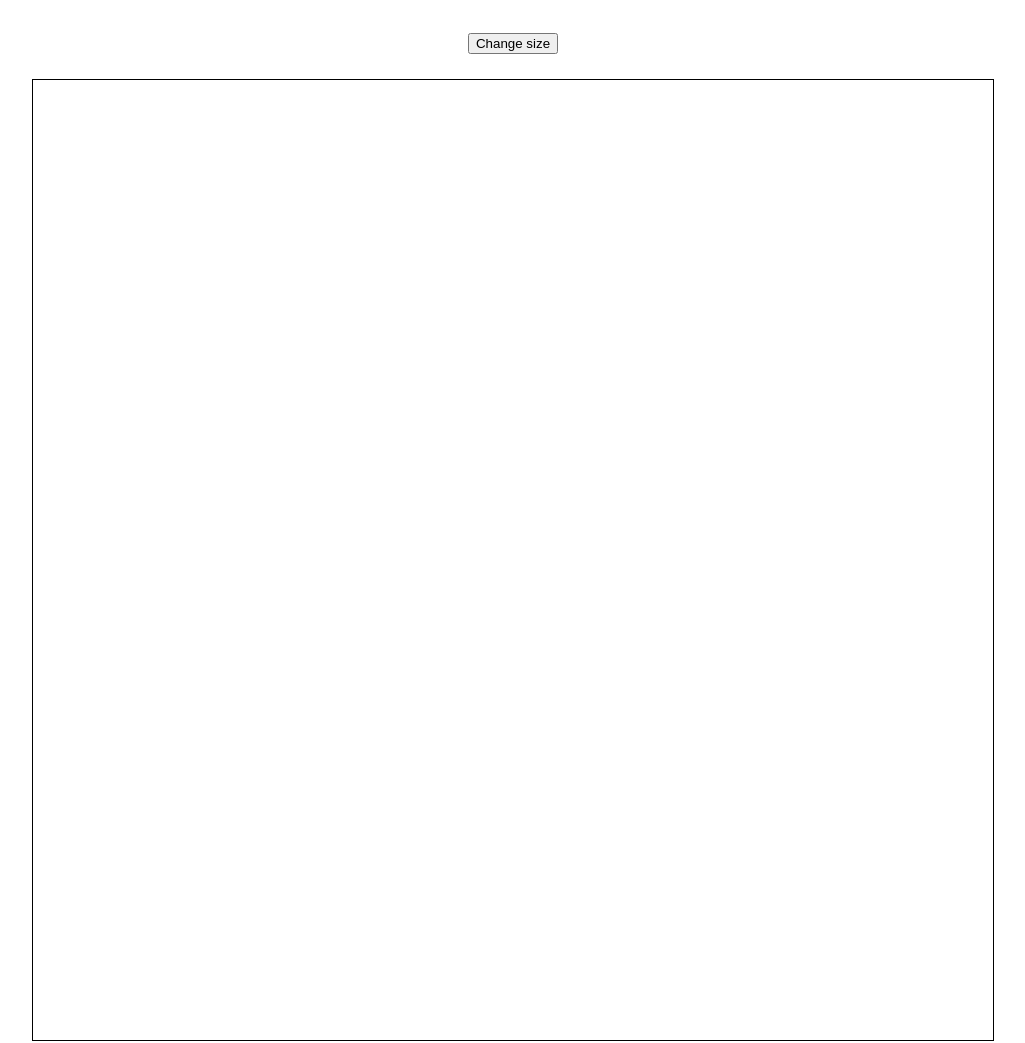
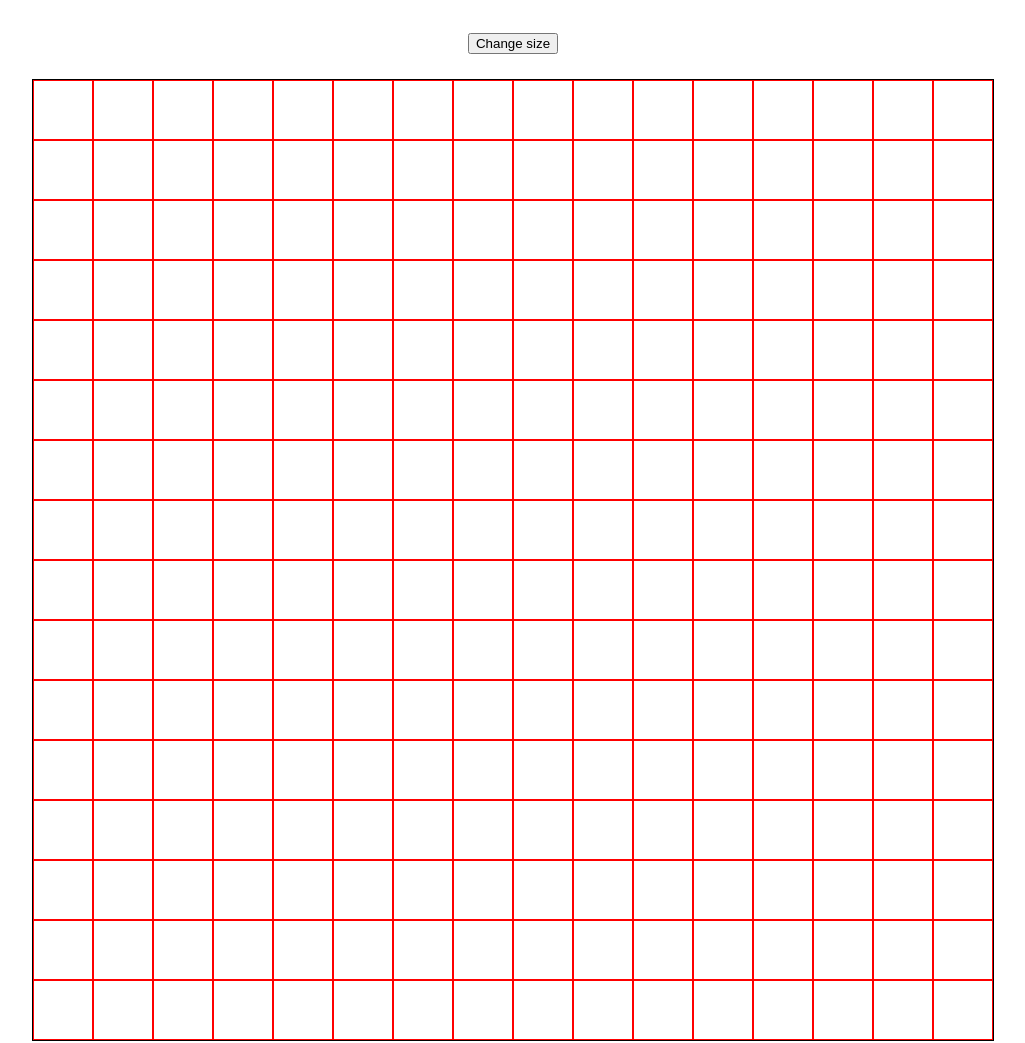
Before and after one commit to alxfo/etch-a-sketch, a plain HTML site: page index.html in a window 1280 px wide. Shown: the whole page, without its empty margins (127-1152 px from the left). Drawn offline with Linux system fonts and the light colour scheme.

Commit message:
Change css to grid layout and replace explicit values in JS with variables

```diff
--- a/javascript.js
+++ b/javascript.js
@@ -1,10 +1,15 @@
 const container = document.querySelector('.container');
 const btn = document.querySelector('#size');
+let panelsPerSide = 16;
+let totalPanels = panelsPerSide * panelsPerSide;
+
+// split into three functions: one to get panelsPerSide as input, one to create
+// the panels, one to call both when button clicked
 
 function changeSize() {
-    let size = prompt('How many squares per side? (max 100)');
+    panelsPerSide = prompt('How many squares per side? (max 100)');
 
-    totalPanels = size * size
+    totalPanels = panelsPerSide * panelsPerSide
 
     while (container.firstChild) {
         container.removeChild(container.lastChild);
@@ -25,7 +30,7 @@ function changeSize() {
 
 btn.addEventListener('click', changeSize);
 
-for (let i = 0; i < 256; i++) {
+for (let i = 0; i < totalPanels; i++) {
     let div = document.createElement('div');
     div.classList.add('panel');
     container.appendChild(div);
--- a/style.css
+++ b/style.css
@@ -8,15 +8,18 @@ body {
     margin: 25px;
 }
 
+/* replace grid-template-columns and grid-template-rows with variables */
+
 .container {
     width: 960px;
     height: 960px;
-    display: flex;
-    flex-wrap: wrap;
+    display: grid;
+    grid-template-columns: repeat(16, 1fr);
+    grid-template-rows: repeat(16, 1fr);
     border: 1px solid black;
 }
 
 .panel {
-    height: 60px;
-    width: 60px;
+    box-sizing: border-box;
+    border: 1px solid red;
 }
```
